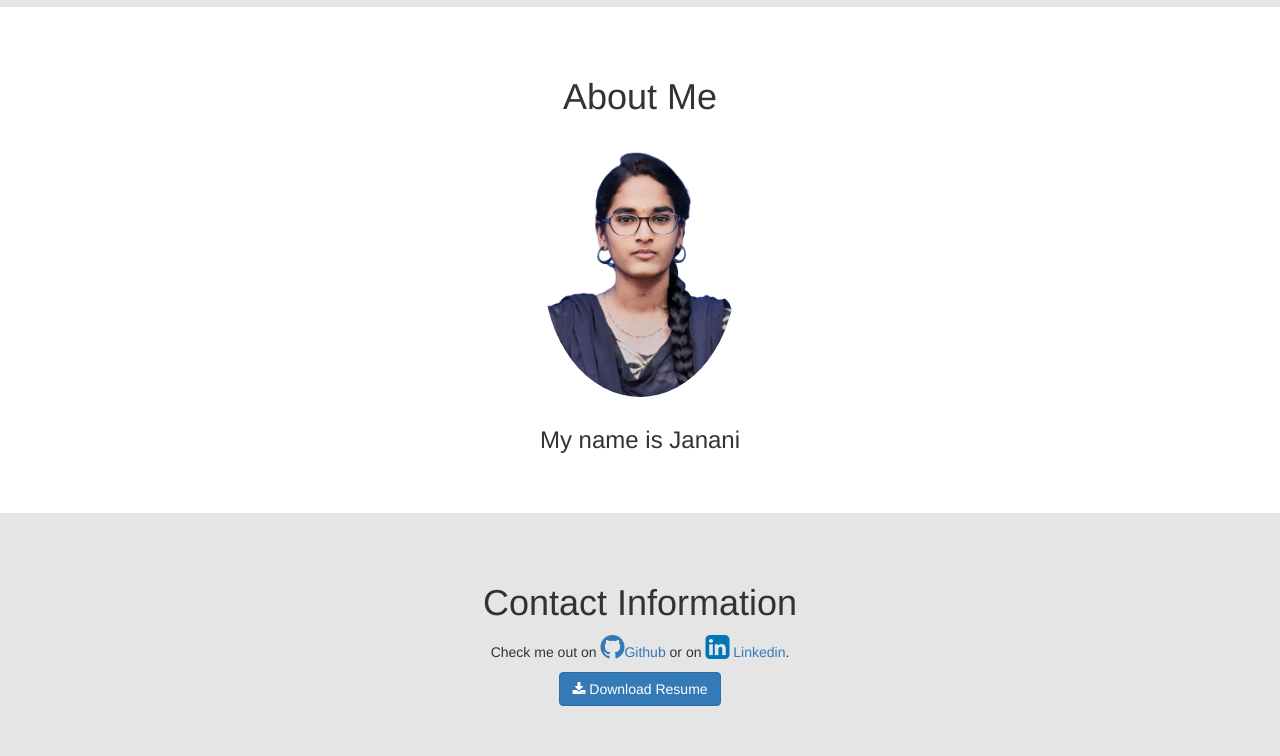
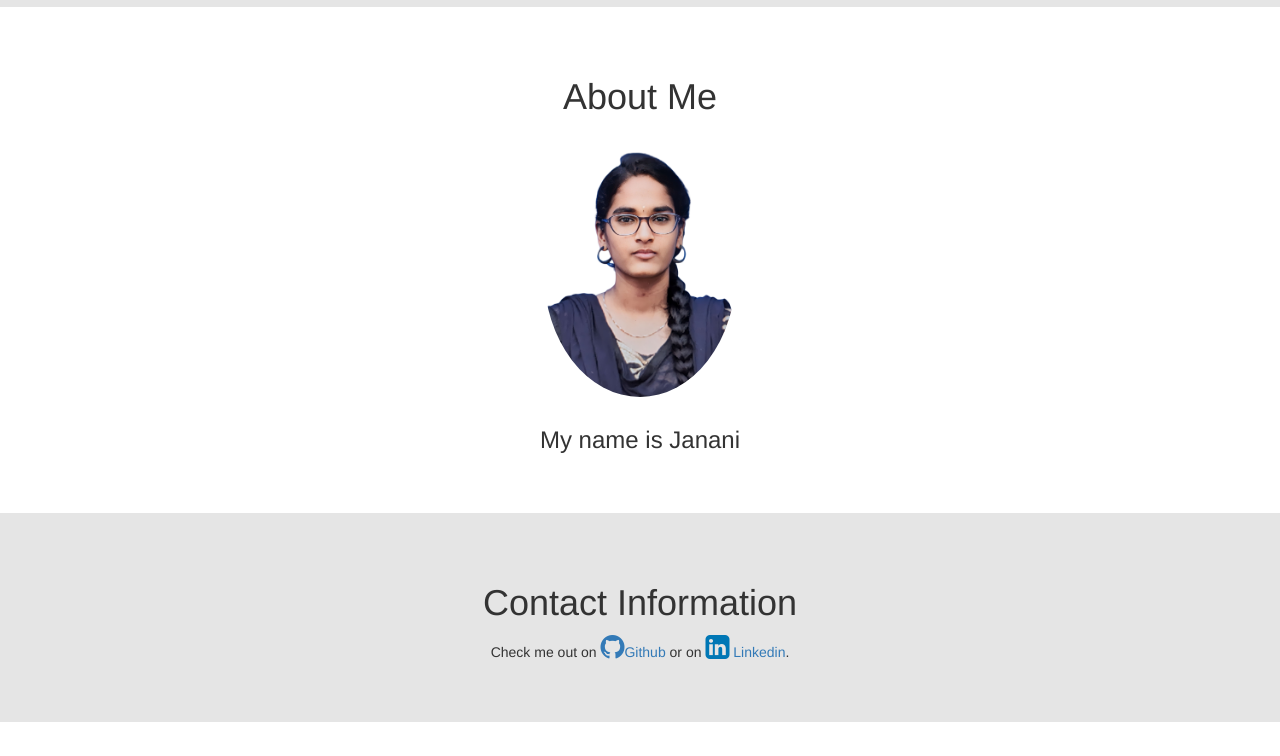
Before and after one commit to Jananimanikandan23/My-portfolio, a plain HTML site: page index.html in a window 1280 px wide. Shown: the part 742-1498 px from the top of the page. After the commit the page ends 1464 px from the top, so only its background shows below. Drawn offline with nearby package versions, Linux system fonts and the light colour scheme.

Commit message:
Update index.html

```diff
--- a/index.html
+++ b/index.html
@@ -116,11 +116,6 @@
                     <p>Check me out on <a href="https://github.com/Jananimanikandan23/" target="_blank"><i class="fa fa-github fa-2x " aria-hidden="true"></i>Github
                     </a> or on  <a href="https://www.linkedin.com/in/janani-m-0044b3319/" target="_blank"><i class="fa fa-linkedin-square fa-2x inicon" aria-hidden="true"></i> Linkedin</a>.
                 </div>
-                <div class="resume-download">
-        <a href="doc/Janani M.pdf" class="btn btn-primary" download="Janani_Resume.pdf">
-            <i class="fa fa-download"></i> Download Resume
-        </a>
-    </div>
             </div>
         </div>
     </section>
```
